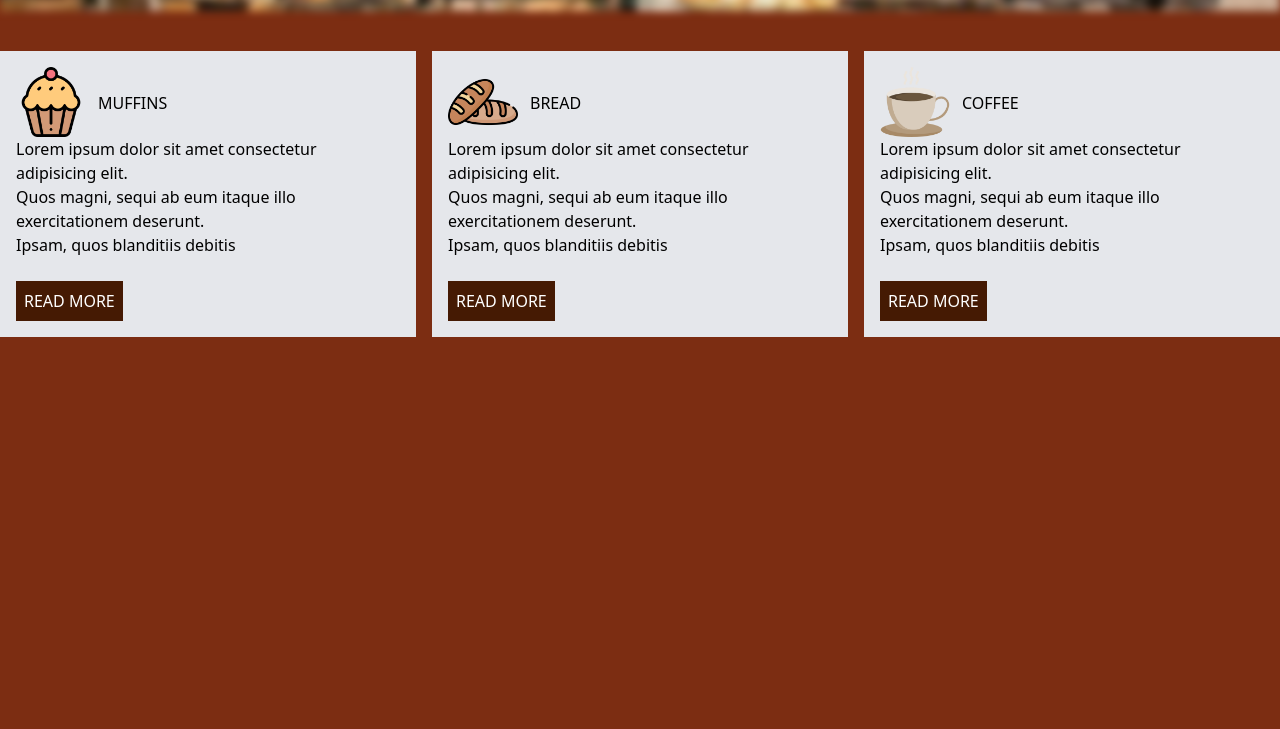
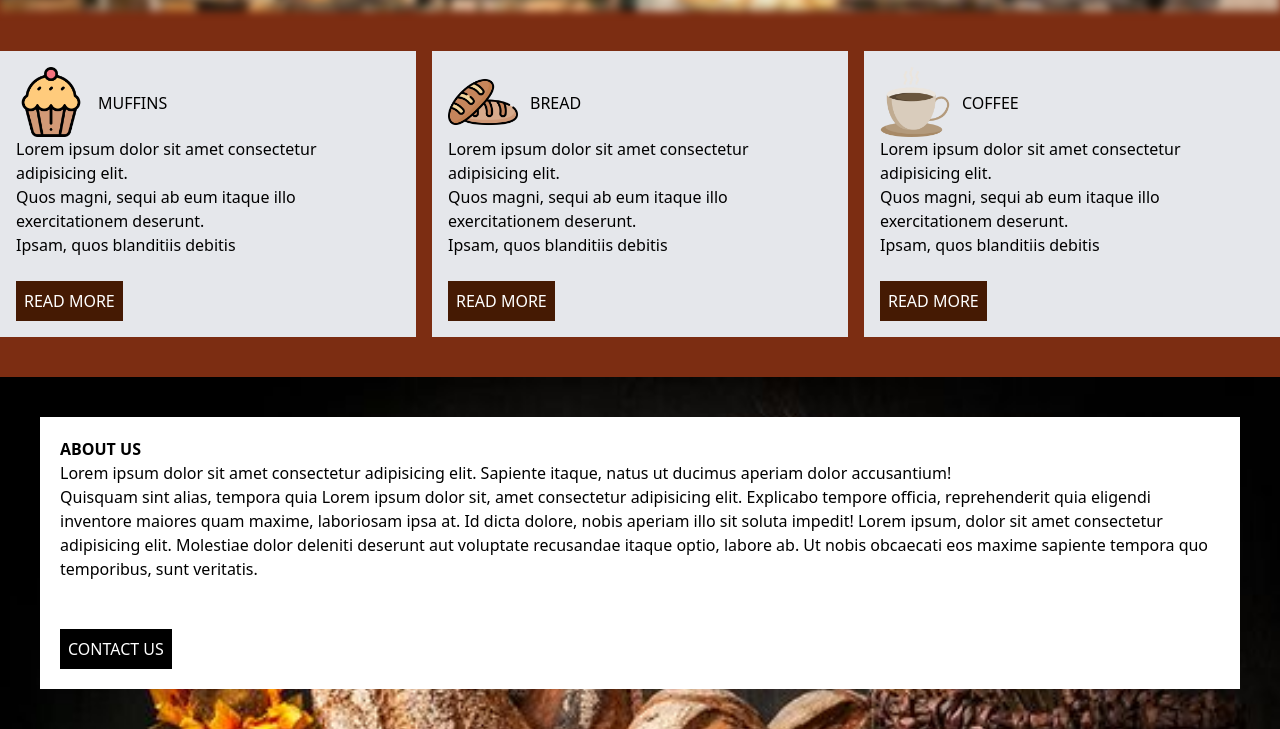
Before and after one commit to kiruikev99/Bakery-King-Website, a website: page src/index.html in a window 1280 px wide. Shown: the part 561-1290 px from the top of the page. Before the commit the page ends 898 px from the top, so only its background shows below. Drawn offline with Linux system fonts and the light colour scheme.

Commit message:
Done with The About Us

```diff
--- a/src/index.html
+++ b/src/index.html
@@ -70,5 +70,22 @@
 
         </section>
 
+
+      <section class="pt-10">
+
+        <div style="background-image: url(about-us.jpg);"
+        class="brightness-100	p-10  bg-no-repeat bg-cover">
+            <div class="text-black bg-white p-5">
+                <b><h1 class="opacity-100  text-black">ABOUT US</h1></b>
+                <p>Lorem ipsum dolor sit amet consectetur adipisicing elit. Sapiente itaque, natus ut ducimus aperiam dolor accusantium!<br> Quisquam sint alias, tempora quia
+                Lorem ipsum dolor sit, amet consectetur adipisicing elit. Explicabo tempore officia, reprehenderit quia eligendi inventore maiores quam maxime, laboriosam ipsa at. Id dicta dolore, nobis aperiam illo sit soluta impedit! Lorem ipsum, dolor sit amet consectetur adipisicing elit. Molestiae dolor deleniti deserunt aut voluptate recusandae itaque optio, labore ab. Ut nobis obcaecati eos maxime sapiente tempora quo temporibus, sunt veritatis.
+            <br><br><br> <button class="bg-black text-white p-2">CONTACT US</button> </p>
+            </div>
+        </div>
+
+
+        </section>
+
+
 </body>
 </html>
```
Also changed, not shown: dist/output.css, src/about-us.jpg (added).
